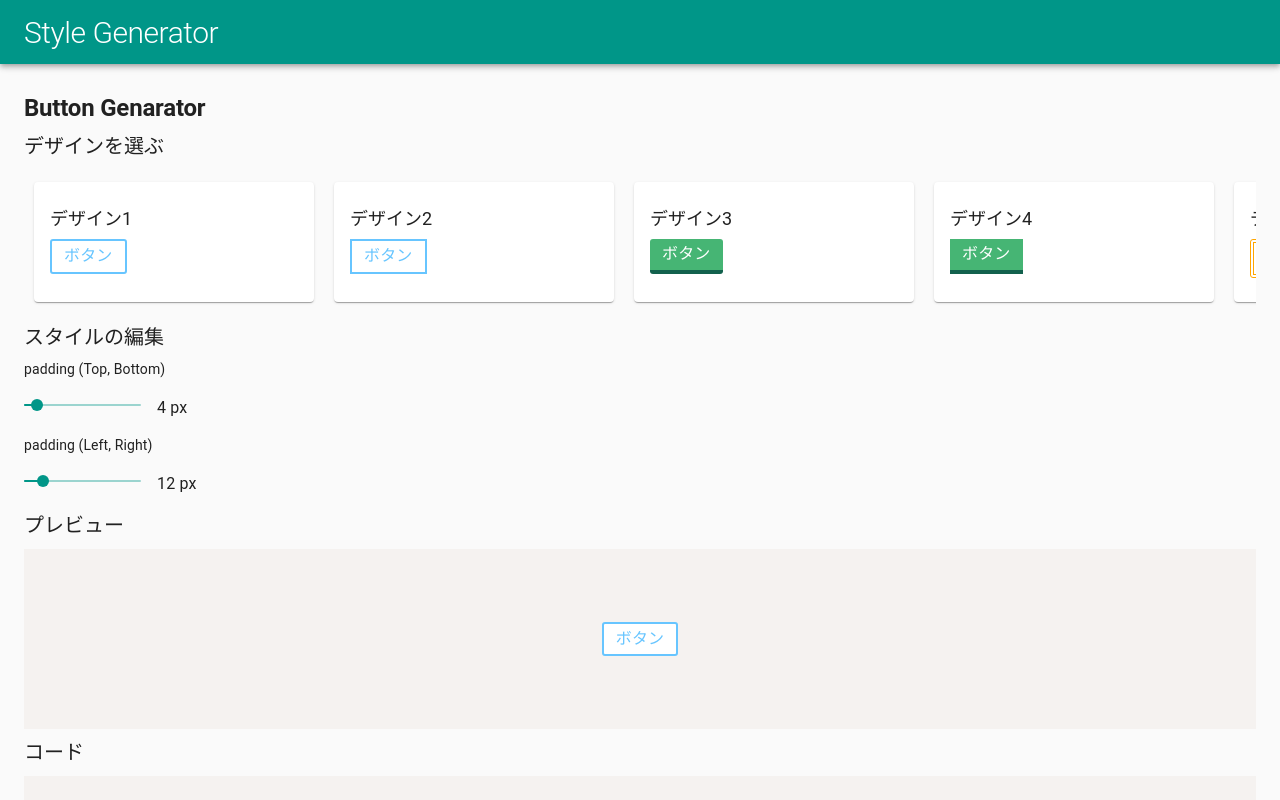
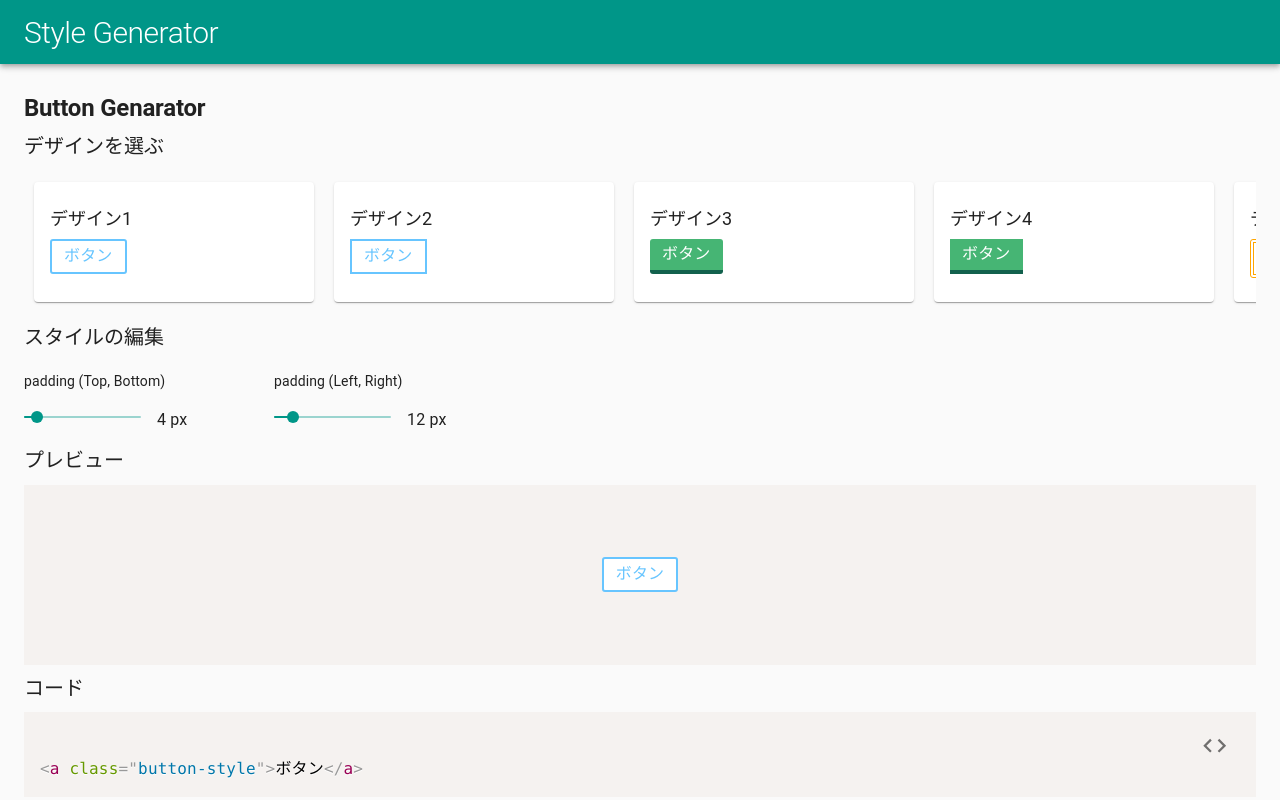
Before and after one commit to Yota-K/html-css-style-generator, a Next.js app: page /create-button in a window 1280 px wide. Shown: the top 800 px of the page. Built offline with nearby package versions, Linux system fonts and the light colour scheme.

Commit message:
SP対応。

```diff
--- a/src/components/Organisms/ButtonGenarator/EditView/index.tsx
+++ b/src/components/Organisms/ButtonGenarator/EditView/index.tsx
@@ -1,17 +1,43 @@
 import React, { useContext } from 'react';
+
+import Grid from '@material-ui/core/Grid';
+import { Theme, makeStyles, createStyles } from '@material-ui/core/styles';
 
 import { AppContext } from '../../../Templates/CreateButtonView/index';
 import { AppTypography } from '../../../Atoms/Typography/index';
 import { Edit } from '../../../Molecules/Edit/index';
 
+const useStyles = makeStyles((theme: Theme) =>
+  createStyles({
+    editArea: {
+      [theme.breakpoints.down('xs')]: {
+        display: 'block',
+      },
+    },
+    edit: {
+      [theme.breakpoints.down('xs')]: {
+        maxWidth: '100%',
+      },
+    },
+  })
+);
+
 export const ButtonEditView = () => {
+  const classes = useStyles();
+
   const { state } = useContext(AppContext);
 
   return (
     <>
       <AppTypography variant="h3" text="スタイルの編集" />
-      <Edit text="padding (Top, Bottom)" editType="paddingX" styleSize={state.customStyles.paddingX} max={35} />
-      <Edit text="padding (Left, Right)" editType="paddingY" styleSize={state.customStyles.paddingY} max={75} />
+      <Grid className={classes.editArea} container>
+        <Grid className={classes.edit} item>
+          <Edit text="padding (Top, Bottom)" editType="paddingX" styleSize={state.customStyles.paddingX} max={35} />
+        </Grid>
+        <Grid className={classes.edit} item>
+          <Edit text="padding (Left, Right)" editType="paddingY" styleSize={state.customStyles.paddingY} max={75} />
+        </Grid>
+      </Grid>
     </>
   );
 };
```
